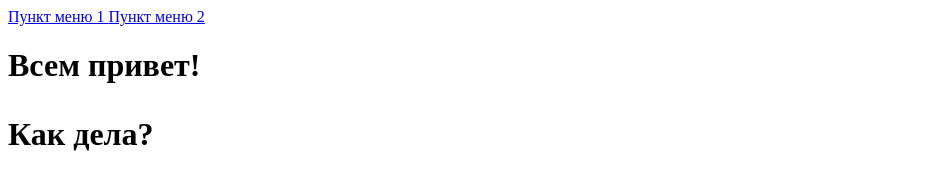
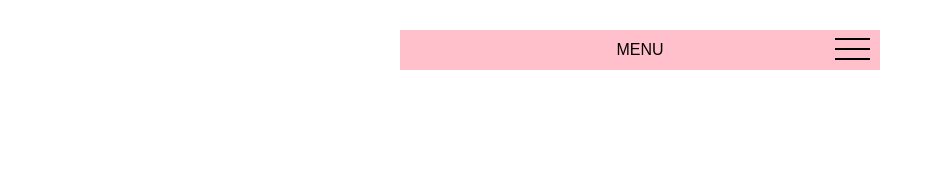
Before and after one commit to WebHeroSchool/medianew, a plain HTML site: page Burger menu/index.html in a window 1280 px wide. Shown: the whole page, without its empty margins (0-935 px from the left). Drawn offline with Linux system fonts and the light colour scheme.

Commit message:
new-Burger
burg

```diff
--- a/Burger menu/index.html
+++ b/Burger menu/index.html
@@ -1,27 +1,24 @@
 <!DOCTYPE html>
  <html>
-   <head>
-     <meta charset="utf-8">
- 	<meta name="viewport" content="initial-scale=1.0, width=device-width">
- 	<title>Адаптивное меню меню</title>
- 	<link rel="stylesheet" type="text/css" href="13style.css">
-   </head>
-   <body>
-     <div class="menu">
- 	  <div class="menu__icon">
- 	  	<span></span>
- 	  	<span></span>
- 	  	<span></span>
- 	  	<span></span>
- 	  </div>
- 	  <div class="menu__links">
- 	  		<a class="menu__links-item" title="" href="http://htmlbook.ru/"> Пункт меню 1 </a>
- 	  		<a class="menu__links-item" title="" href="http://htmlbook.ru/"> Пункт меню 2 </a>
- 	   </div>
- 	  		<h1 class="wrap_title">
-   			Всем привет!
-   			<p>Как дела?</p>
-   		    </h1>
-   	</div>
-   </body>
+ 	<head>
+ 		<meta charset="UTF-8">
+ 		<link rel="stylesheet" type="text/css" href="./style.css">
+ 	</head>
+ 	<body>
+ 		<div class="wrapper">
+ 			<input type="checkbox" id="check-menu">
+ 			<label for="check-menu">MENU</label>
+ 			<div class="burger-line first"></div>
+ 			<div class="burger-line second"></div>
+ 			<div class="burger-line third"></div>
+ 			<div class="burger-line fourth"></div>
+ 			<nav class="main-menu">
+ 				<a href="#">Пункт 1</a>
+ 				<a href="#">Пункт 2</a>
+ 				<a href="#">Пункт 3</a>
+ 				<a href="#">Пункт 4</a>
+ 				<a href="#">Пункт 5</a>
+ 			</nav>
+ 		</div>
+ 	</body>
  </html>
--- a/Burger menu/style.css
+++ b/Burger menu/style.css
@@ -1,113 +1,94 @@
-.menu {
-     text-align: left;
-     }
- .menu__links {
- 	width: 300px;
+* {
+ 	margin: 0;
+ 	padding: 0;
+ 	box-sizing: border-box;
  }
 
- .menu__links-item {
-         display: inline-block;
-         border-left: 10px solid grey;
-         border-bottom: 1px solid grey;
-         background: beige;
-         color: blue;
+ .wrapper {
+ 	margin: 30px auto;
+ 	width: 480px;
+ 	background-color: pink;
+ 	position: relative;
+ 	color: black;
+ 	text-align: center;
+ 	height: 40px;
  	font-family: sans-serif;
-         font-size: 30px;
-         padding: 0 10px;
-         text-decoration: none;
  }
 
- .menu__links-item:hover {
- 	    text-decoration: underline;
+ #check-menu {
+ 	display: none;
  }
 
- .menu__icon {
-  	   display: none;
-  	   height: 35px;
-  	   width: 45px;
-  	   position: relative;
-  	   cursor: pointer;
-     }
- .menu__icon span {
+ label {
  	display: block;
  	position: absolute;
-  	   height: 9px;
+ 	top: 0;
+ 	left: 0;
  	width: 100%;
-  	   background: orange;
-  	   border-radius: 9px;
-  	   opacity: 1;
-  	   left: 0;
-  	   transform: rotate(0deg);
-  	   transition: 0.25s ease-in-out;
-        }
- .menu__icon span:nth-child(1) {
-  	top: 0px;
-        }
- .menu__icon span:nth-child(2), .menu_icon span:nth-child(3) {
-  	top: 13px;
-       }
- .menu__icon span:nth-child(4) {
- 	top: 26px;
+ 	height: 100%;
+ 	cursor: pointer;
+ 	z-index: 2;
+ 	line-height: 40px;
  }
 
- @media screen and (max-width: 760px) {
- 	.menu__icon{
- 		display: inline-block;
- 	}
-     .menu__links {
- 	    position: fixed;
- 	    display: none;
- 	    top: 0;
- 	    right: 0;
- 	    left: 0;
- 	    background-color: orange;
- 	    z-index: 1000;
- 	    overflow: auto;
- 	}
-     .menu__links-item {
- 	     display: block;
- 	     padding: 10px 0;
- 	     text-align: center;
-     }
+ .burger-line {
+ 	position: absolute;
+ 	top: 8px;
+ 	right: 10px;
+ 	width: 35px;
+ 	height: 2px;
+ 	background-color: black;
+ 	transition: 0.5s all;
  }
 
- @media (min-width: 320px) {
- 	.wrap_title {
+ .second, .third {
+ 	top: 18px;
+ }
+
+ .fourth {
+ 	top: 28px;
+ }
+
+ .main-menu {
+ 	display: block;
+ 	position: absolute;
+ 	width: 100%;
+ 	bottom: 0;
+ 	left: 0;
+ 	transform: translateY(100%);
+ 	max-height: 0;
+ 	font-size: 0;
+ 	overflow: hidden;
+ 	transition: 0.5s all;
+ }
+
+ a {
+ 	display: block;
+ 	width: 100%;
+ 	padding: 10px;
+ 	color: white;
+ 	text-decoration: none;
+ 	border-top: 1px solid rgba(255, 255, 255, 0.3);
+ 	background-color: teal;
+ }
+
+ #check-menu:checked ~ .main-menu {
+ 	max-height: 500px;
  	font-size: 15px;
  }
+
+ #check-menu:checked ~ .first {
+ 	display: none;
  }
 
- @media (min-width:360px) {
- 	.wrap_title {
- 		font-size: 35px;
- 		color: red;
- 	}
+ #check-menu:checked ~ .second {
+ 	transform: rotate(45deg);
  }
 
- @media (min-width:375px) {
- 	.wrap_title {
- 		font-size: 55px;
- 		color: green;
- 	}
+ #check-menu:checked ~ .third {
+ 	transform: rotate(-45deg);
  }
 
- @media (min-width: 411px) {
- 	.wrap_title {
- 		font-size: 65px;
- 		color: blue;
+ #check-menu:checked ~ .fourth {
+ 	display: none;
  }
- }
-
- @media (min-width: 768px) {
- 	.wrap_title {
- 		font-size: 100px;
- 		color: orange;
- 	}
- }
-
- @media (min-width: 1024px) {
- 	.wrap_title {
- 		font-size: 60px;
- 		color: red;
- 	}
- }
```
Also changed, not shown: 1 other file. Lines whose indentation alone changed are shown as unchanged.
